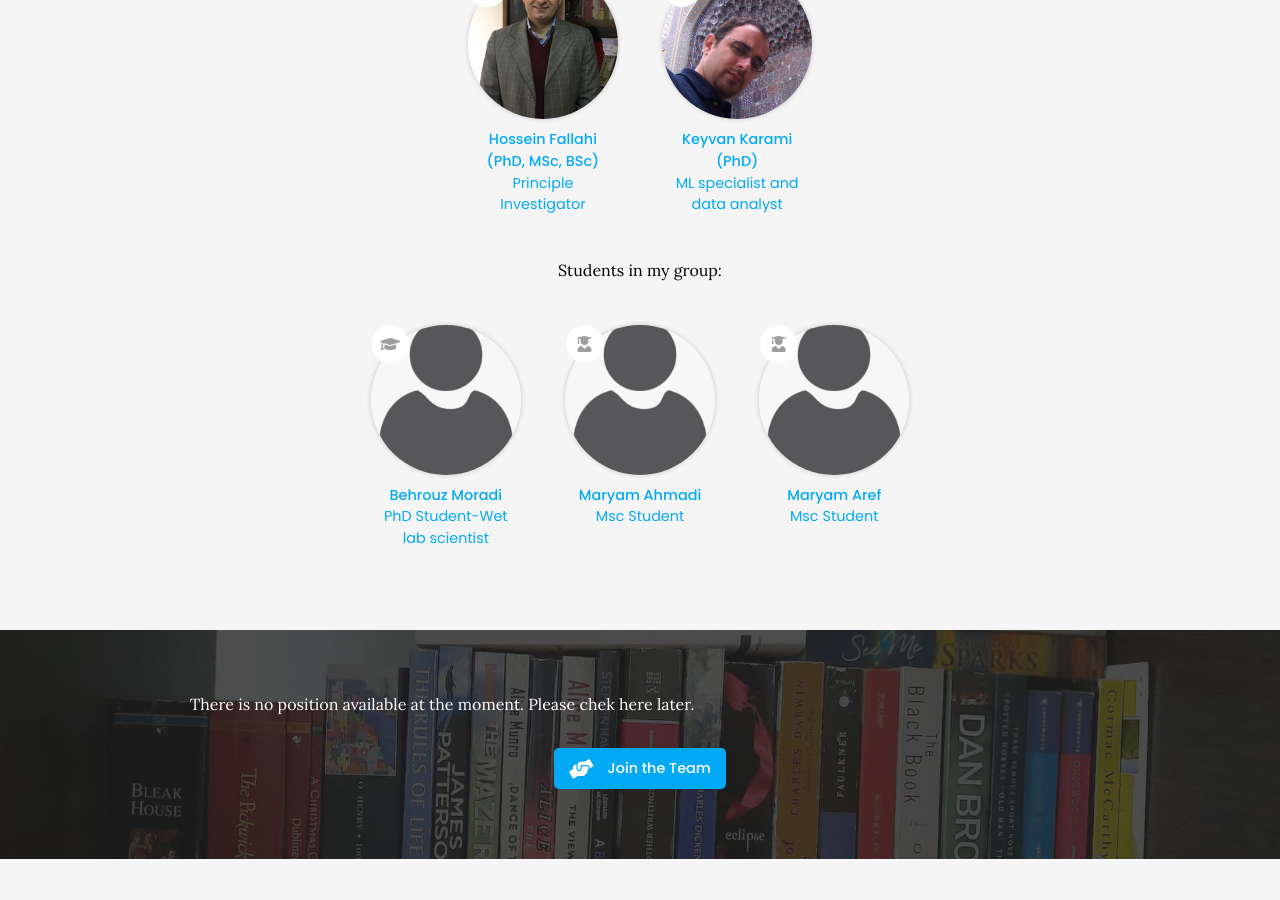
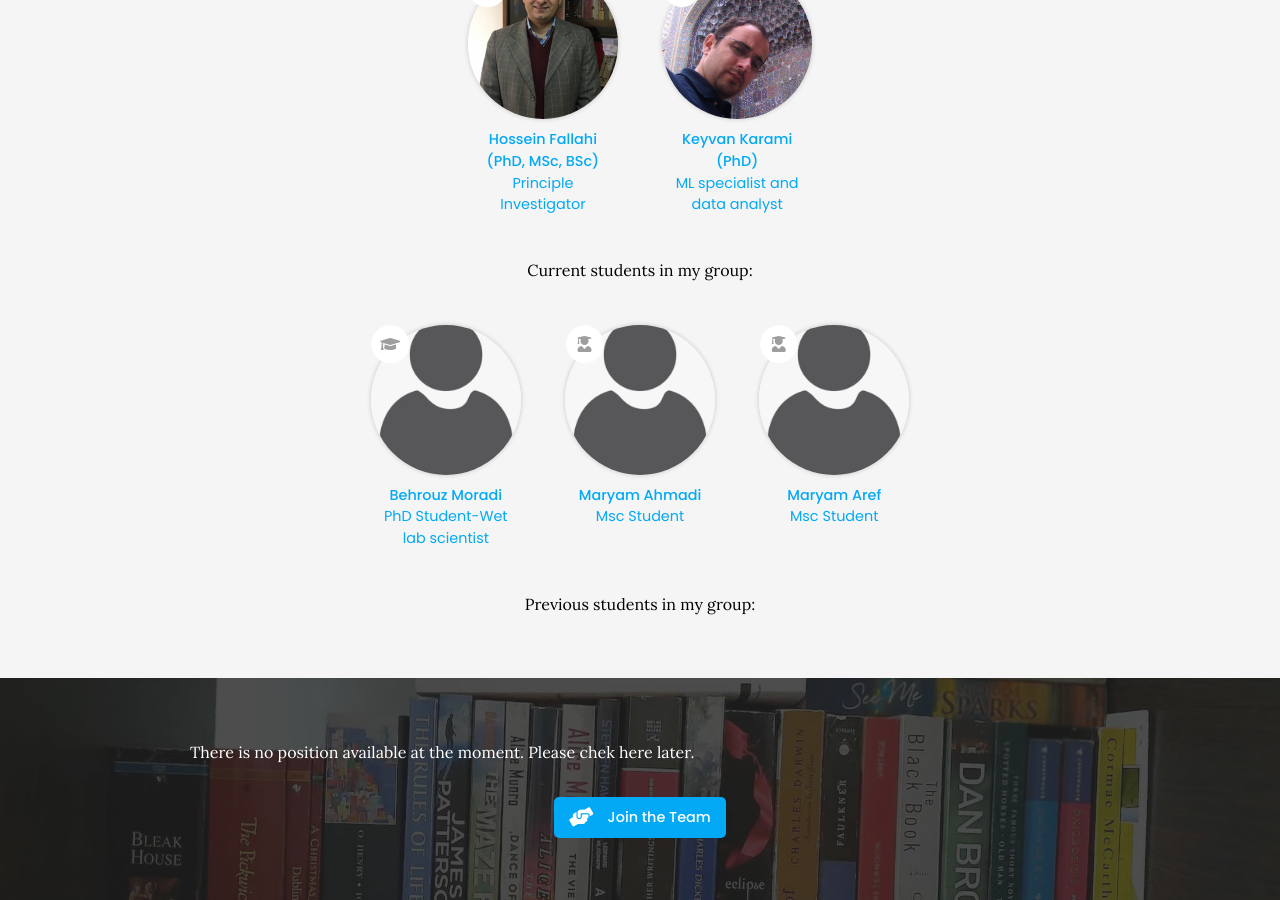
Before and after one commit to Hossein-Fallahi/Fallahi-Bioinformatics-Lab, a Jekyll site: the page built from team/index.md, in a window 1280 px wide and 900 px high, scrolled down 585 px. Built offline with Jekyll 4.4.1, drawn with Linux system fonts in a browser that asks for light colours; nearby versions of some CDN libraries.

Commit message:
Update index.md

```diff
--- a/team/index.md
+++ b/team/index.md
@@ -26,7 +26,7 @@ please check it later.
   filters="role: postdoc"
 %}
 {:.center}
-Students in my group:
+Current students in my group:
 {:.center}
 
 {%
@@ -40,6 +40,15 @@ Students in my group:
   data="members"
   component="portrait"
   filters="role: undergrad"
+%}
+{:.center}
+Previous students in my group:
+{:.center}
+{%
+  include list.html
+  data="members"
+  component="portrait"
+  filters="role: alumin"
 %}
 
 {:.center}
```
Also changed, not shown: other parts of team/index.md (+1 -1 lines).
